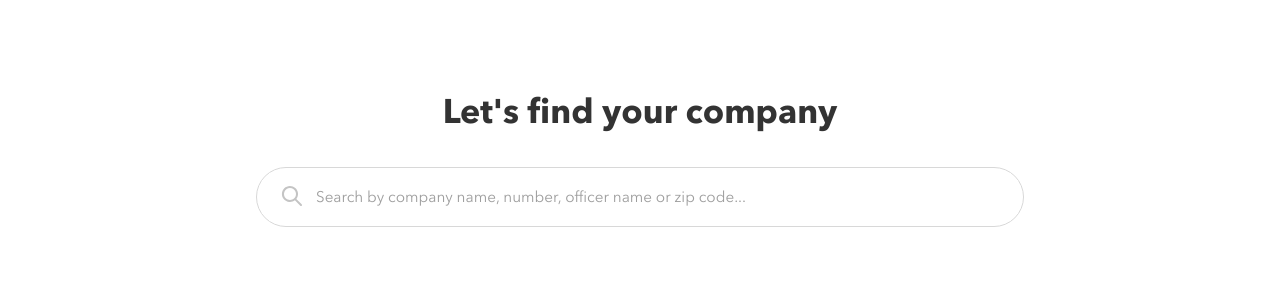
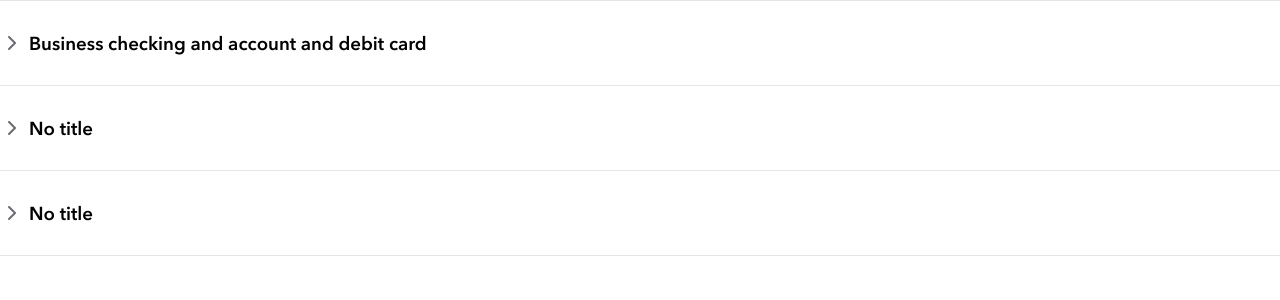
Before and after one commit to Maranaho/qbo-ftu, a React (Vite) app: page / in a window 1280 px wide. Shown: the top 300 px of the page. Built offline with nearby package versions, Linux system fonts and the light colour scheme.

Commit message:
accordion and field looking good

```diff
--- a/src/App.jsx
+++ b/src/App.jsx
@@ -9,8 +9,7 @@ const App = ()=>{
   return (
     <BrowserRouter>
         <Proto />
-
-    {loading&&<Loading/>}
+      {loading&&<Loading/>}
     </BrowserRouter>
   )
 }
--- /dev/null
+++ b/src/components/Accordion.jsx
@@ -0,0 +1,30 @@
+import { useState } from "react"
+import MeasuringPurposes from "./MeasuringPurposes"
+import { AccordionChild } from "./AccordionChild"
+import AccordionRenderedChild from "./AccordionRenderedChild"
+
+const AccordionParent = ({children}) => {
+    const [ heights,setHeights ] = useState(null)
+
+    return (
+        <section className="AccordionParent">
+            {heights&&children.map((child,idx)=>{
+                const { title, height } = heights[idx]
+                return (
+                    <AccordionRenderedChild
+                        expandedHeight={height}
+                        title={title}
+                        key={`trueChild${idx}`}
+                        children={child}
+                    />
+                )
+            })}
+            <MeasuringPurposes
+                setHeights={setHeights}
+                children={children}
+            />
+        </section>
+    )
+}
+
+export { AccordionParent, AccordionChild }
--- /dev/null
+++ b/src/components/AccordionChild.jsx
@@ -0,0 +1 @@
+export const AccordionChild = ({children}) =><div>{children}</div>
--- /dev/null
+++ b/src/components/AccordionRenderedChild.jsx
@@ -0,0 +1,29 @@
+import { useState,useRef,useEffect } from "react"
+import chevron from "../assets/svg/chevron-down.svg"
+
+const AccordionRenderedChild = ({
+    expandedHeight,
+    children,
+    title = "No title"
+}) => {
+
+    const btnRef = useRef(null)
+    const [ height,setHeight ] = useState(0)
+
+    return (
+        <article className={`AccordionChild ${height > 0 ? "expanded":""}`}>
+            <button onClick={()=>setHeight(height === 0?expandedHeight : 0)}>
+                <img src={chevron}/>
+                <h4>{title}</h4>
+            </button>
+            <div
+                className="childJSX"
+                style={{height}}
+            >
+                {children}
+            </div>
+        </article>
+    )
+}
+
+export default AccordionRenderedChild
--- /dev/null
+++ b/src/components/BusinessCard.jsx
@@ -0,0 +1,9 @@
+const BusinessCard = () => {
+    return (
+        <article className="BusinessCard">
+            BusinessCard
+        </article>
+    )
+}
+
+export default BusinessCard
--- /dev/null
+++ b/src/components/Field.jsx
@@ -0,0 +1,25 @@
+const Field = ({
+    label,
+    value,
+    placeholder,
+    helperText,
+    onChange,
+    width
+}) => {
+    return (
+        <article
+            className="Field"
+            style={{width}}
+        >
+            {label&&<label>{label}</label>}
+            <input
+                value={value}
+                onChange={onChange}
+                placeholder={placeholder}
+            />
+            {helperText&&<span>{helperText}</span>}
+        </article>
+    )
+}
+
+export default Field
--- /dev/null
+++ b/src/components/MeasuringPurposes.jsx
@@ -0,0 +1,38 @@
+import {
+    useEffect,
+    useRef
+} from "react"
+
+const MeasuringPurposes = ({ children,setHeights }) => {
+    const childRefs = useRef([])
+
+    useEffect(() => {
+
+        const childInfo = children.map((_, idx) => {
+          const ref = childRefs.current[idx]
+          const title = children[idx].props.title
+          const noData = {title:"",height:0}
+          const height = ref.getBoundingClientRect().height
+          const info = {height,title}
+          return ref ? info : noData
+        })
+
+      setHeights(childInfo)
+    }, [childRefs])
+
+    return (
+      <div className="MeasuringPurposes">
+        {children.map((child, idx) => (
+            <div
+              key={`child${idx}`}
+              ref={el=>(childRefs.current[idx] = el)}
+              className="AccordionMeasuringChild"
+            >
+              {child}
+            </div>
+          ))}
+      </div>
+    )
+  }
+
+  export default MeasuringPurposes
--- a/src/components/Proto.jsx
+++ b/src/components/Proto.jsx
@@ -2,7 +2,7 @@ import {
     Route,
     Routes
   } from "react-router-dom"
-  import Demo from './Demo'
+  import FindCompany from './FindCompany'
   import DetailForm from './DetailForm'
   import GreetingUser from './GreetingUser'
 
@@ -11,7 +11,7 @@ import {
     return (
 
       <Routes>
-        <Route path="/" element={<Demo/>}/>
+        <Route path="/" element={<FindCompany/>}/>
         <Route path="/greeting/:user" element={<GreetingUser/>}/>
         <Route path="/review-company-details" element={<DetailForm/>}/>
         <Route path='*' element={<p>404</p>} />
--- a/src/index.css
+++ b/src/index.css
@@ -305,4 +305,74 @@ p {
 }
 .GreetingUser .btnCtn button {
   flex: 1;
+}
+
+.Field {
+  display: flex;
+  flex-direction: column;
+  font-family: avenirRegular;
+  font-size: 0.8em;
+  padding: 10px 0;
+}
+.Field label {
+  opacity: 0.6;
+}
+.Field input {
+  font-family: avenirRegular;
+  padding: 7px;
+  border-radius: 4px;
+  border: 1px solid #c3c3c3;
+  outline: none;
+  margin: 10px 0;
+}
+.Field input:focus {
+  border-color: #2D9E1C;
+}
+
+.MeasuringPurposes {
+  position: absolute;
+  top: 0;
+  left: 0;
+  visibility: hidden;
+  width: 100%;
+}
+
+.AccordionParent {
+  position: relative;
+  border-bottom: 1px solid rgba(0, 0, 0, 0.1);
+}
+
+.AccordionChild {
+  border-top: 1px solid rgba(0, 0, 0, 0.1);
+  padding: 15px 0;
+  display: flex;
+  flex-direction: column;
+}
+.AccordionChild.expanded button > img {
+  transform: rotate(0deg);
+}
+.AccordionChild.expanded .childJSX {
+  opacity: 1;
+}
+.AccordionChild > button {
+  background: none;
+  border: none;
+  display: flex;
+  align-items: center;
+  padding: 15px 0;
+  font-family: avenirDemi;
+  font-size: 1.1em;
+}
+.AccordionChild > button img {
+  transform: rotate(-90deg);
+  transition: 0.8s cubic-bezier(0.58, -0.01, 0, 1);
+}
+.AccordionChild > button h4 {
+  margin: 0 0 0 5px;
+}
+.AccordionChild .childJSX {
+  height: 0;
+  overflow: hidden;
+  transition: 0.8s cubic-bezier(0.58, -0.01, 0, 1);
+  opacity: 0;
 }/*# sourceMappingURL=index.css.map */
--- a/src/index.scss
+++ b/src/index.scss
@@ -23,6 +23,8 @@ $bold: 700;
 $heavy: 900;
 $txt: #333;
 $highlight: rgb(255, 249, 215);
+
+$ease: cubic-bezier(0.56, 0, 0, 1);
 
 body {
   margin: 0;
@@ -273,7 +275,7 @@ p {margin: 0}
   text-align: center;
   width: 500px;
   margin: 10vh auto;
-  animation: showup 1.2s cubic-bezier(0.56, 0, 0, 1) forwards;
+  animation: showup 1.2s $ease forwards;
   opacity: 0;
   transform: translateY(10px);
   // box-shadow: 0 20px 30px 0 rgba(0,0,0,.1);
@@ -309,3 +311,74 @@ p {margin: 0}
     }
   }
 }
+
+.Field {
+  display: flex;
+  flex-direction: column;
+  font-family: avenirRegular;
+  font-size: .8em;
+  padding: 10px 0;
+  label {
+    opacity: .6;
+  }
+
+  input {
+    font-family: avenirRegular;
+    padding: 7px;
+    border-radius: 4px;
+    border: 1px solid #c3c3c3;
+    outline:none;
+    margin: 10px 0;
+    &:focus{ border-color: $qb}
+  }
+}
+
+.MeasuringPurposes {
+  position: absolute;
+  top:0;
+  left:0;
+  visibility: hidden;
+  width: 100%;
+}
+
+.AccordionParent {
+  position: relative;
+  border-bottom: 1px solid rgba(0,0,0,.1);
+}
+
+.AccordionChild {
+  border-top: 1px solid rgba(0,0,0,.1);
+  padding: 15px 0;
+  display: flex;
+  flex-direction: column;
+
+
+  &.expanded {
+    button > img {transform: rotate(0deg)}
+    .childJSX {opacity: 1}
+  }
+  > button {
+    background: none;
+    border: none;
+    display: flex;
+    align-items: center;
+    padding: 15px 0;
+    font-family: avenirDemi;
+    font-size: 1.1em;
+    img {
+      transform: rotate(-90deg);
+      transition: .8s cubic-bezier(0.58,-0.01, 0, 1);
+    }
+
+    h4 {
+      margin: 0 0 0 5px;
+    }
+  }
+
+  .childJSX{
+    height: 0;
+    overflow: hidden;
+    transition: .8s cubic-bezier(0.58,-0.01, 0, 1);
+    opacity: 0;
+  }
+}
--- a/src/main.jsx
+++ b/src/main.jsx
@@ -2,11 +2,33 @@ import React from 'react'
 import ReactDOM from 'react-dom/client'
 import { QBOStateProvider } from './context'
 import './index.css'
-import App from './App'
+import Field from './components/Field'
+import BusinessCard from './components/BusinessCard'
+import { AccordionParent, AccordionChild } from './components/Accordion'
 
 const root = ReactDOM.createRoot(document.getElementById('root'))
 root.render(
   <QBOStateProvider>
-    <App />
+    <AccordionParent>
+      <AccordionChild title="Business checking and account and debit card">
+        <p>Spend, stash and grow your cash</p>
+        <BusinessCard/>
+        <Field
+            label="Your name or business name"
+            value=""
+            placeholder="Enter a name..."
+            helperText="26 characters max. we'll send your card to your personal address."
+            onChange={()=>{}}
+        />
+      </AccordionChild>
+      <AccordionChild>
+        <p>Hi</p>
+        <p>Hi</p>
+        <p>Hi</p>
+      </AccordionChild>
+      <AccordionChild>
+        <p>Hello</p>
+      </AccordionChild>
+    </AccordionParent>
   </QBOStateProvider>
 )
```
Also changed, not shown: src/components/FindCompany.jsx (renamed from src/components/Demo.jsx, +5 -5 lines), src/assets/svg/chevron-down.svg (added), 1 other file (tests, documents, lock files or other folders).
